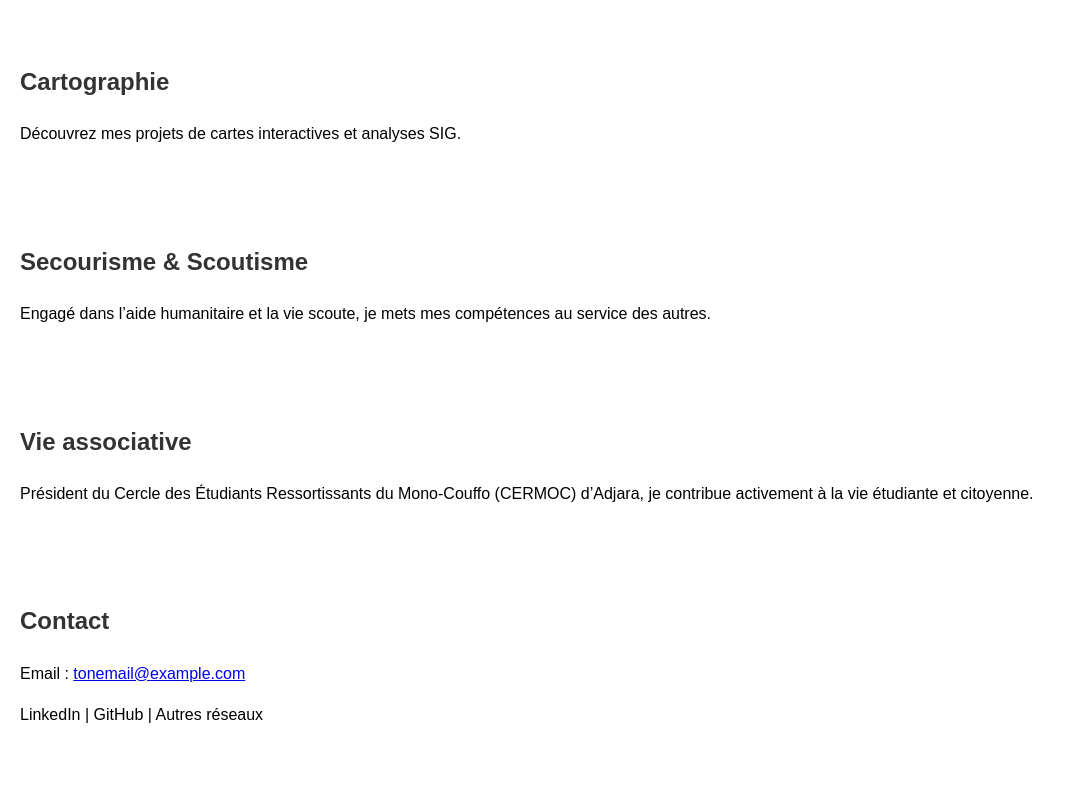
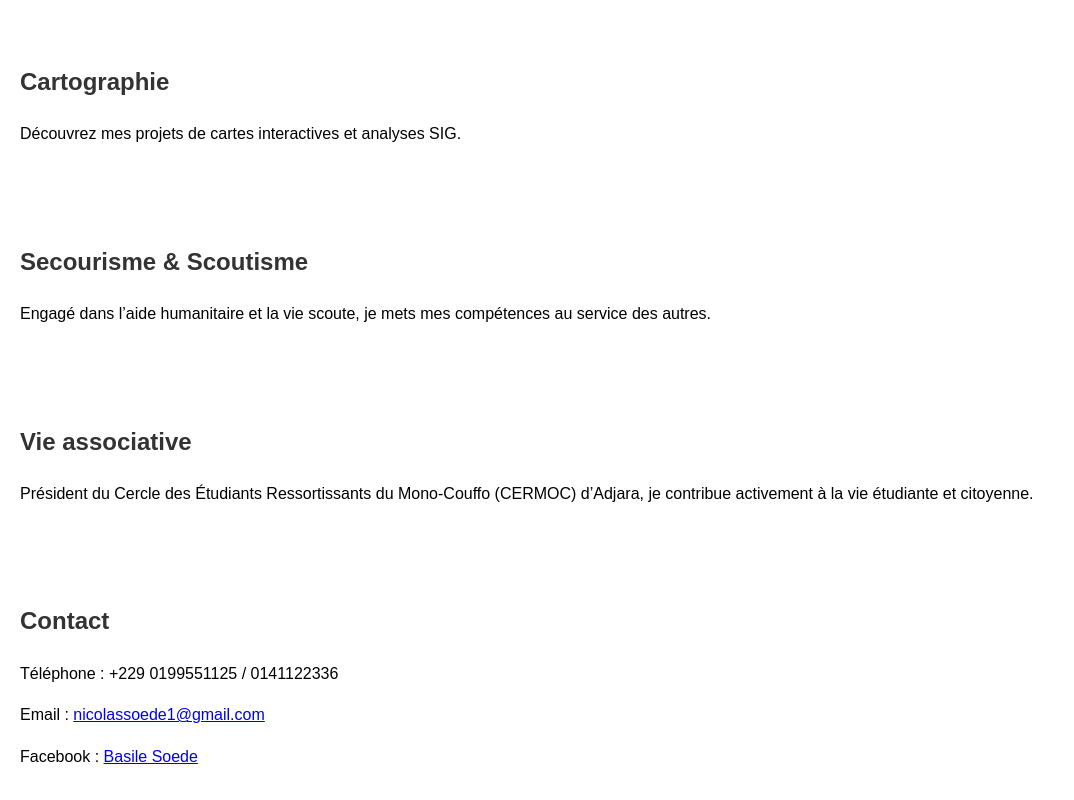
Before and after one commit to nicolassoede/Nicolas-Site-Web, a plain HTML site: page index.html in a window 1280 px wide. Shown: the part 432-1232 px from the top of the page, without its empty margins (0-1074 px from the left). Before the commit the page ends 1206 px from the top, so only its background shows below. Drawn offline with Linux system fonts and the light colour scheme.

Commit message:
Update index.html

```diff
--- a/index.html
+++ b/index.html
@@ -51,11 +51,12 @@
     <p>Président du Cercle des Étudiants Ressortissants du Mono-Couffo (CERMOC) d’Adjara, je contribue activement à la vie étudiante et citoyenne.</p>
   </section>
 
-  <!-- Section Contact -->
-  <section id="contact">
-    <h2>Contact</h2>
-    <p>Email : <a href="mailto:tonemail@example.com">tonemail@example.com</a></p>
-    <p>LinkedIn | GitHub | Autres réseaux</p>
-  </section>
+ <!-- Section Contact -->
+<section id="contact">
+  <h2>Contact</h2>
+  <p>Téléphone : +229 0199551125 / 0141122336</p>
+  <p>Email : <a href="mailto:nicolassoede1@gmail.com">nicolassoede1@gmail.com</a></p>
+  <p>Facebook : <a href="https://www.facebook.com/BasileSoede" target="_blank">Basile Soede</a></p>
+</section>
 </body>
 </html>
```
